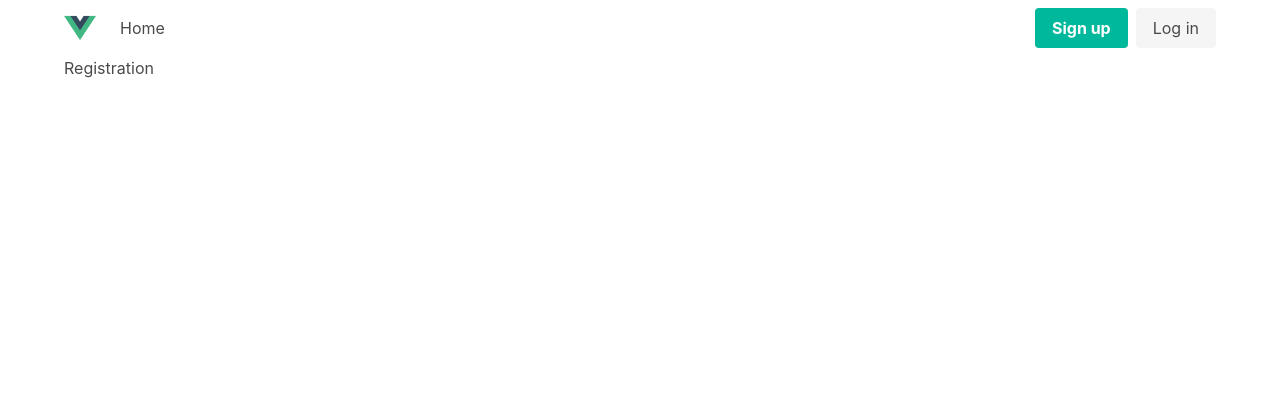
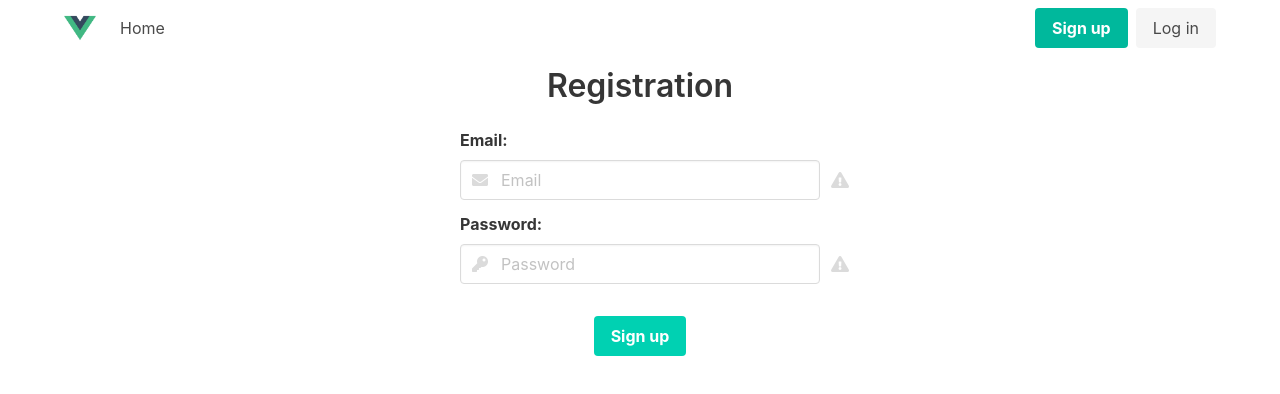
Before and after one commit to ryzhov/vue-auth-example, a Vue app: page /registration in a window 1280 px wide. Shown: the top 394 px of the page. Built offline with nearby package versions, Linux system fonts and the light colour scheme; what vuejs-logger would draw is missing.

Commit message:
fontawesome, registrationform, vue.config.js for HMR

```diff
--- a/src/assets/main.sass
+++ b/src/assets/main.sass
@@ -1,3 +1,5 @@
 @charset "utf-8"
 
+@import '~@fortawesome/fontawesome-free/scss/fontawesome'
+@import "~@fortawesome/fontawesome-free/scss/solid"
 @import "~bulma/bulma"
--- a/src/components/HelloWorld.vue
+++ b/src/components/HelloWorld.vue
@@ -38,7 +38,6 @@
     }
 </script>
 
-<!-- Add "scoped" attribute to limit CSS to this component only -->
 <style scoped>
     ul {
         list-style-type: none;
--- /dev/null
+++ b/src/components/RegistrationForm.vue
@@ -0,0 +1,53 @@
+<template>
+    <form name="registration" method="post">
+        <div class="field">
+            <label class="label" for="emailInputRegistration">Email:</label>
+            <div class="control has-icons-left has-icon-right">
+                <input class="input" type="email" id="emailInputRegistration" v-model="email" placeholder="Email">
+                <span class="icon is-small is-left">
+                    <i class="fas fa-envelope"></i>
+                </span>
+                <span class="icon is-small is-right">
+                    <i class="fas fa-exclamation-triangle"></i>
+                </span>
+            </div>
+        </div>
+        <div class="field">
+            <label class="label" for="passwordInputRegistration">Password:</label>
+            <div class="control has-icons-left has-icon-right">
+                <input class="input" type="password" id="passwordInputRegistration" v-model="password" placeholder="Password">
+                <span class="icon is-small is-left">
+                    <i class="fas fa-key"></i>
+                </span>
+                <span class="icon is-small is-right">
+                    <i class="fas fa-exclamation-triangle"></i>
+                </span>
+            </div>
+        </div>
+        <div class="field is-grouped is-grouped-centered">
+            <p class="control">
+                <button class="button is-primary" type="submit">
+                    <strong>Sign up</strong>
+                </button>
+            </p>
+        </div>
+    </form>
+</template>
+
+<script>
+    export default {
+        name: "RegistrationForm",
+        data: function () {
+            return {
+                email: '',
+                password: ''
+            }
+        }
+    }
+</script>
+
+<style scoped>
+    p.control {
+        margin-top: 20px;
+    }
+</style>
--- a/src/views/Home.vue
+++ b/src/views/Home.vue
@@ -1,6 +1,6 @@
 <template>
-    <div class="home column is-three-fifths is-offset-one-fifth">
-        <HelloWorld class="content" msg="Welcome to Your Vue.js App"/>
+    <div class="home column is-three-fifths is-offset-one-fifth content">
+        <HelloWorld msg="Welcome to Your Vue.js App"/>
     </div>
 </template>
 
--- a/src/views/Registration.vue
+++ b/src/views/Registration.vue
@@ -1,5 +1,17 @@
 <template>
-  <div class="registration">
-    <h1>Registration</h1>
-  </div>
+    <div class="registration column is-4 is-offset-4">
+        <h1 class="title has-text-centered">Registration</h1>
+        <RegistrationForm />
+    </div>
 </template>
+
+<script>
+    import RegistrationForm from '@/components/RegistrationForm.vue'
+
+    export default {
+        name: 'Registration',
+        components: {
+            RegistrationForm
+        }
+    }
+</script>
--- /dev/null
+++ b/vue.config.js
@@ -0,0 +1,9 @@
+module.exports = {
+    devServer: {
+        watchOptions: {
+            ignored: /node_modules/,
+            aggregateTimeout: 300,
+            poll: 1000
+        }
+    }
+};
```
Also changed, not shown: package.json (+9 -2 lines), 2 other files (tests, documents, lock files or other folders).
